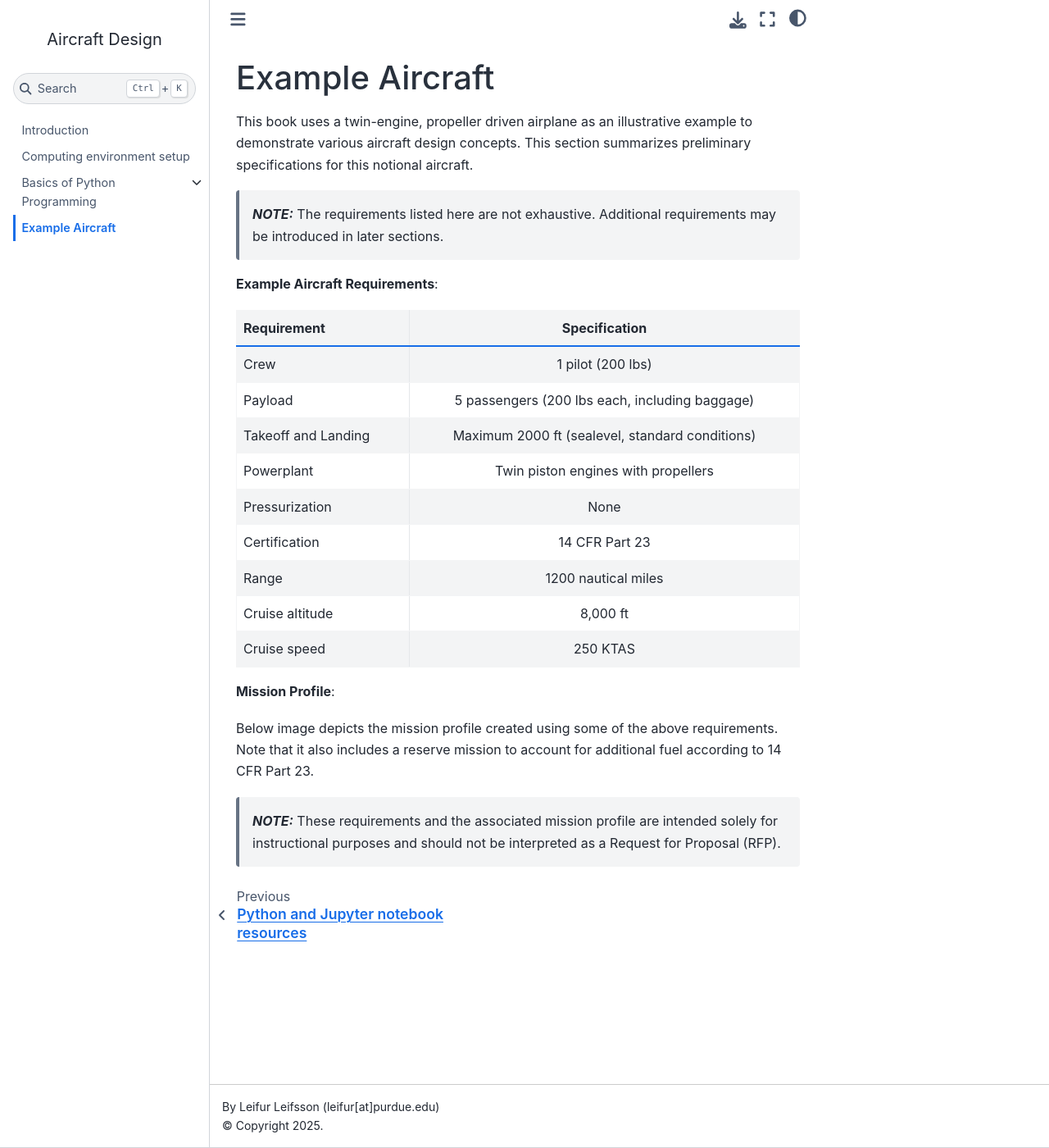
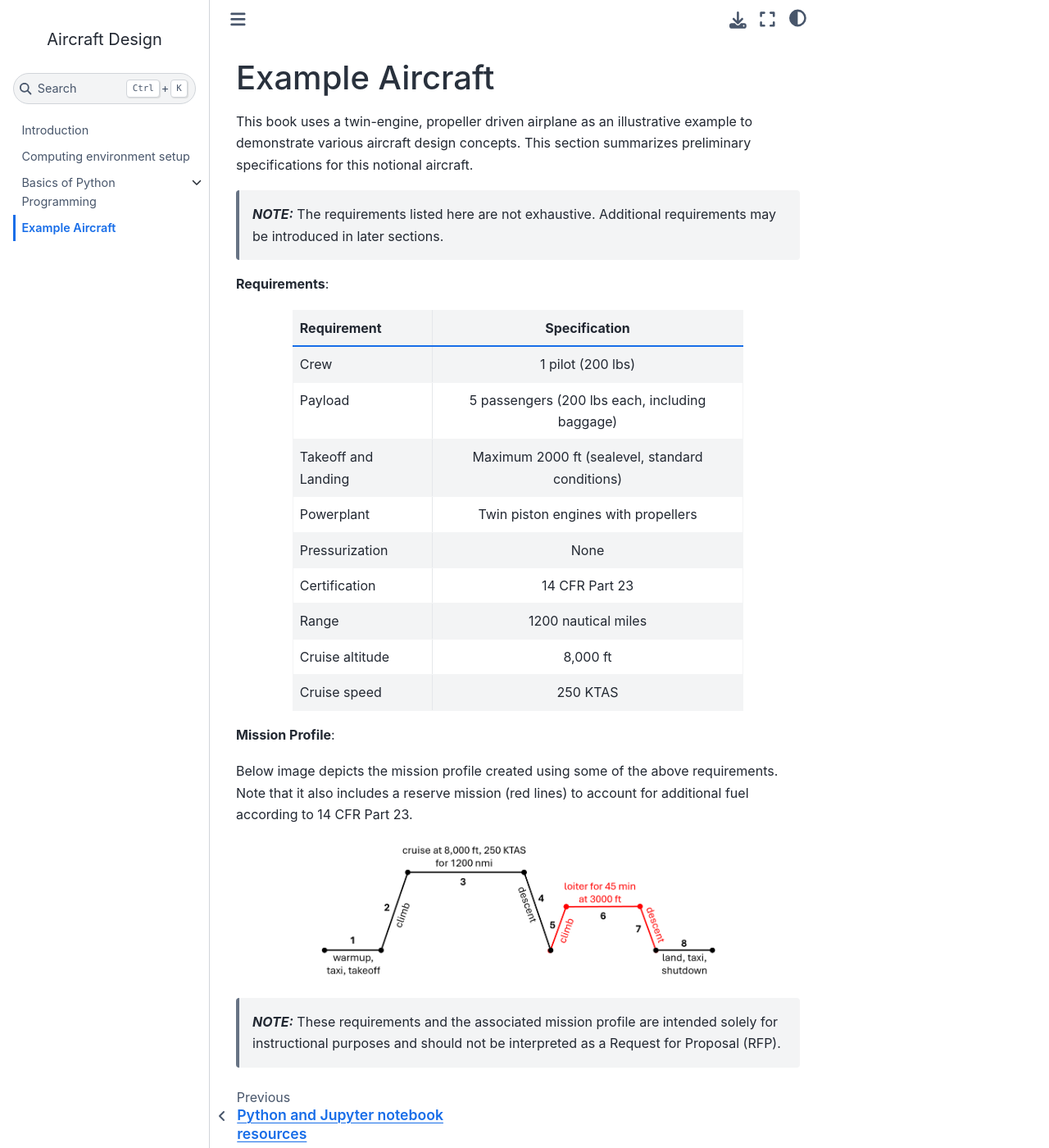
Before and after one commit to ComputationalDesignLab/aircraft-design, a Jupyter Book: the page built from book/example_aircraft.md, in a window 1280 px wide and 1400 px high. Shown: the whole window at 82% size. Built offline with Jupyter Book 1.0.4 settings and Sphinx 7.4.7 and the Sphinx Book theme 1.1.4, drawn with Linux system fonts in a browser that asks for light colours.

Commit message:
added example aircraft section

```diff
--- a/book/example_aircraft.md
+++ b/book/example_aircraft.md
@@ -7,7 +7,9 @@ specifications for this notional aircraft.
 > **_NOTE:_** The requirements listed here are not exhaustive. Additional requirements
 > may be introduced in later sections.
 
-**Example Aircraft Requirements**:
+**Requirements**:
+
+<div style="width:80%; margin: auto;">
 
 Requirement | Specification
 ------- | :-------:
@@ -20,13 +22,17 @@ Certification | 14 CFR Part 23
 Range | 1200 nautical miles
 Cruise altitude | 8,000 ft
 Cruise speed | 250 KTAS
+</div>
 
 **Mission Profile**:
 
 Below image depicts the mission profile created using some of the above requirements. Note that
-it also includes a reserve mission to account for additional fuel according to 14 CFR Part 23.
+it also includes a reserve mission (red lines) to account for additional fuel according to 14 CFR Part 23.
 
+<div style="width:70%; margin: auto;">
 
+![logos](images/mission_profile.png)
+</div>
 
 > **_NOTE:_** These requirements and the associated mission profile are intended solely for
 instructional purposes and should not be interpreted as a Request for Proposal (RFP).
```
Also changed, not shown: book/images/mission_profile.png (added).
